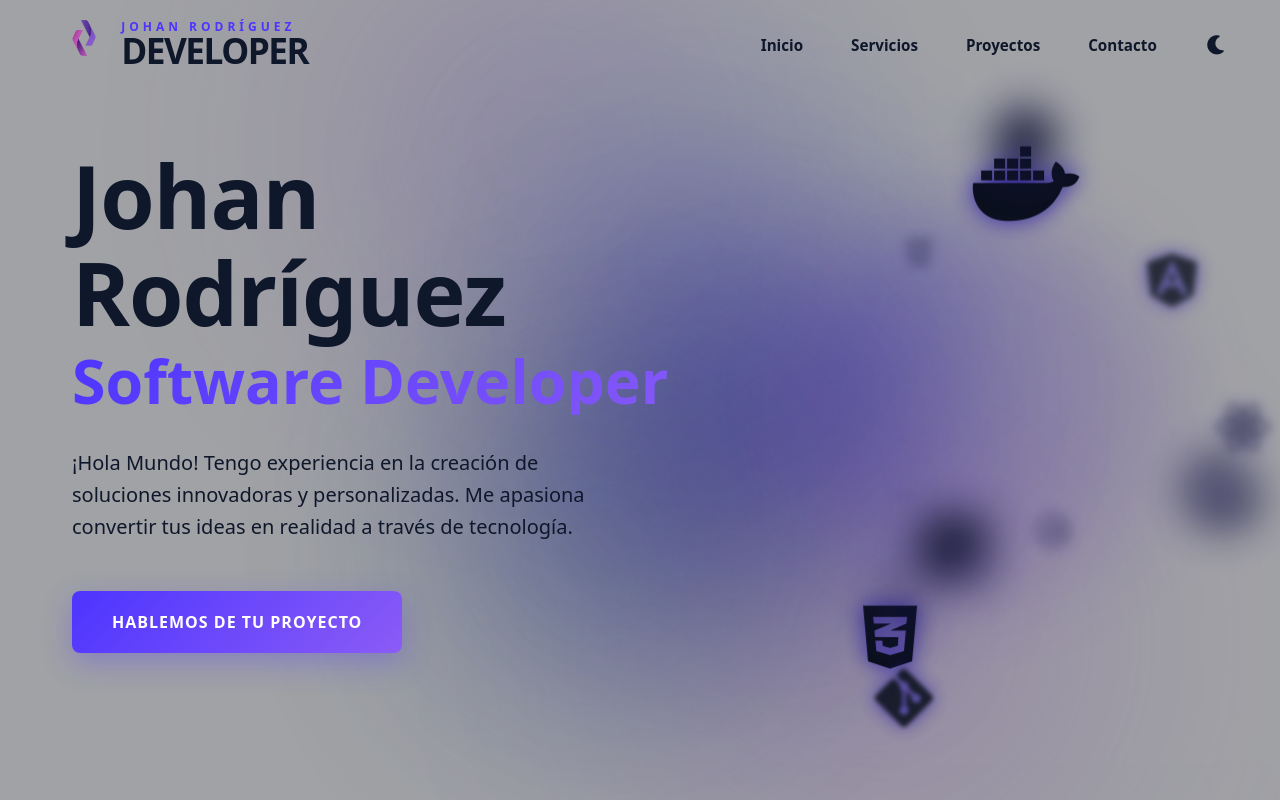
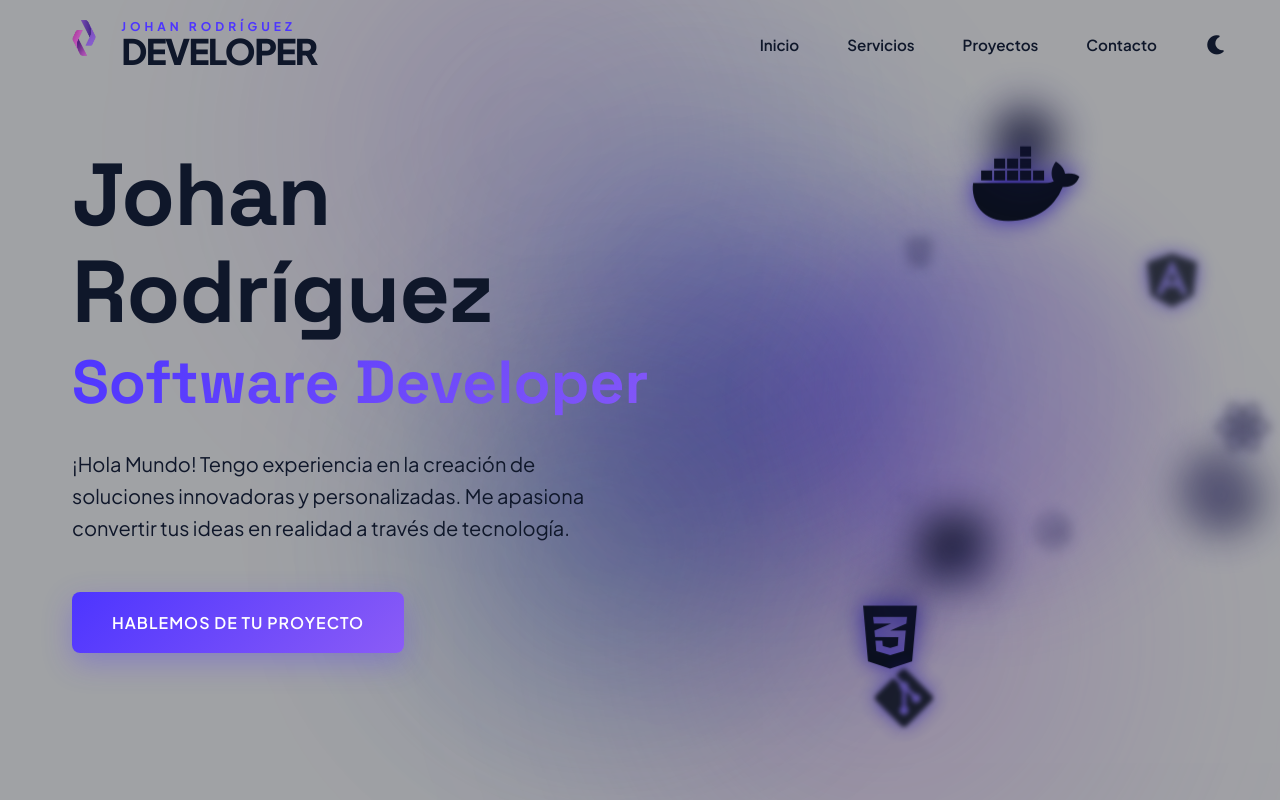
Before and after one commit to kiramman-mp3/PersonalPortafolio, an Angular app in the folder apps/frontend/: page / in a window 1280 px wide. Shown: the top 800 px of the page. Built offline with nearby package versions, Linux system fonts and the light colour scheme; no server answers.

Commit message:
feat: load brand fonts and apply saved theme before first paint

```diff
--- a/apps/frontend/src/app/shared/services/theme.ts
+++ b/apps/frontend/src/app/shared/services/theme.ts
@@ -16,13 +16,7 @@ export class ThemeService {
       if (isPlatformBrowser(this.platformId)) {
         localStorage.setItem('theme', isDark ? 'dark' : 'light');
 
-        if (isDark) {
-          document.body.classList.remove('light-theme');
-          document.documentElement.classList.remove('light-theme');
-        } else {
-          document.body.classList.add('light-theme');
-          document.documentElement.classList.add('light-theme');
-        }
+        document.documentElement.classList.toggle('light-theme', !isDark);
       }
     });
   }
--- a/apps/frontend/src/index.html
+++ b/apps/frontend/src/index.html
@@ -11,10 +11,28 @@
   <link rel="icon" type="image/png" sizes="48x48" href="/img/Novacore-icon.png">
   <link rel="icon" type="image/png" sizes="32x32" href="/img/Novacore-icon.png">
   <link rel="apple-touch-icon" sizes="180x180" href="/img/Novacore-icon.png">
+  <link rel="preconnect" href="https://fonts.googleapis.com">
+  <link rel="preconnect" href="https://fonts.gstatic.com" crossorigin>
+  <link rel="stylesheet" href="https://fonts.googleapis.com/css2?family=Plus+Jakarta+Sans:wght@400;500;600;700;800&family=Space+Grotesk:wght@500;600;700&display=swap">
+  <!-- Aplica el tema guardado antes del primer pintado: el HTML prerenderizado siempre sale en oscuro -->
+  <script>
+    (function () {
+      try {
+        var saved = localStorage.getItem('theme');
+        var light = saved ? saved === 'light' : !window.matchMedia('(prefers-color-scheme: dark)').matches;
+        if (light) document.documentElement.classList.add('light-theme');
+      } catch (e) {}
+    })();
+  </script>
   <style>
     html,
     body {
       background-color: #070812;
+    }
+
+    html.light-theme,
+    html.light-theme body {
+      background-color: #f8fafc;
     }
   </style>
 </head>
```
